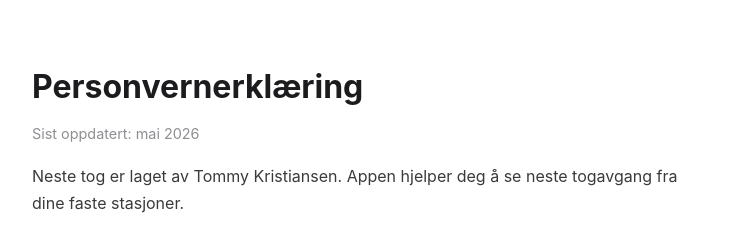
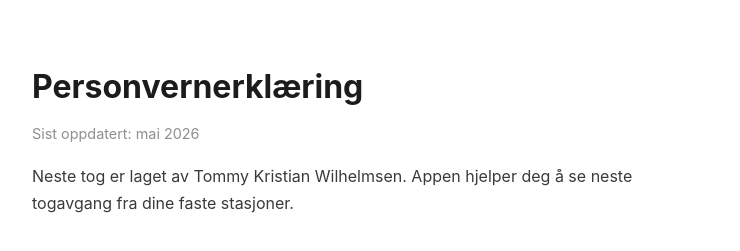
Before and after one commit to tomtom30000/nestetog, a plain HTML site: page index.html in a window 1280 px wide. Shown: the top 251 px of the page, without its empty margins (268-1008 px from the left). Drawn offline with Linux system fonts and the light colour scheme.

Commit message:
Rett navn på utvikler

```diff
--- a/index.html
+++ b/index.html
@@ -24,7 +24,7 @@
   <h1>Personvernerklæring</h1>
   <p class="updated">Sist oppdatert: mai 2026</p>
 
-  <p>Neste tog er laget av Tommy Kristiansen. Appen hjelper deg å se neste togavgang fra dine faste stasjoner.</p>
+  <p>Neste tog er laget av Tommy Kristian Wilhelmsen. Appen hjelper deg å se neste togavgang fra dine faste stasjoner.</p>
 
   <h2>Data vi samler inn</h2>
   <p>Appen bruker posisjonen din utelukkende for å avgjøre om du er nærmest hjemstasjonen eller jobbstasjonen din. Posisjonen lagres ikke, sendes ikke videre, og brukes ikke til sporing.</p>
```
